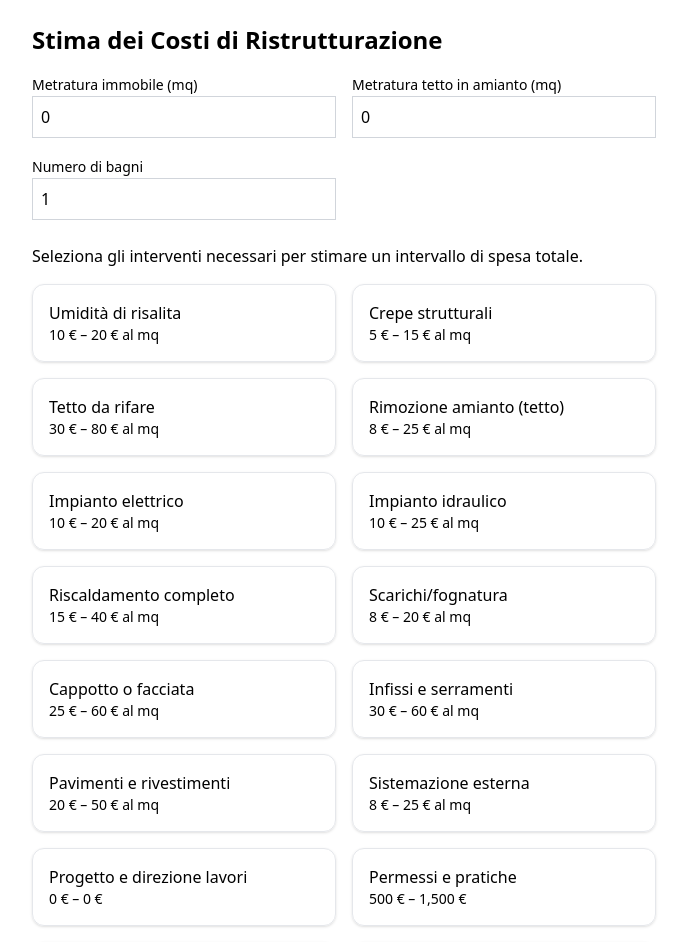
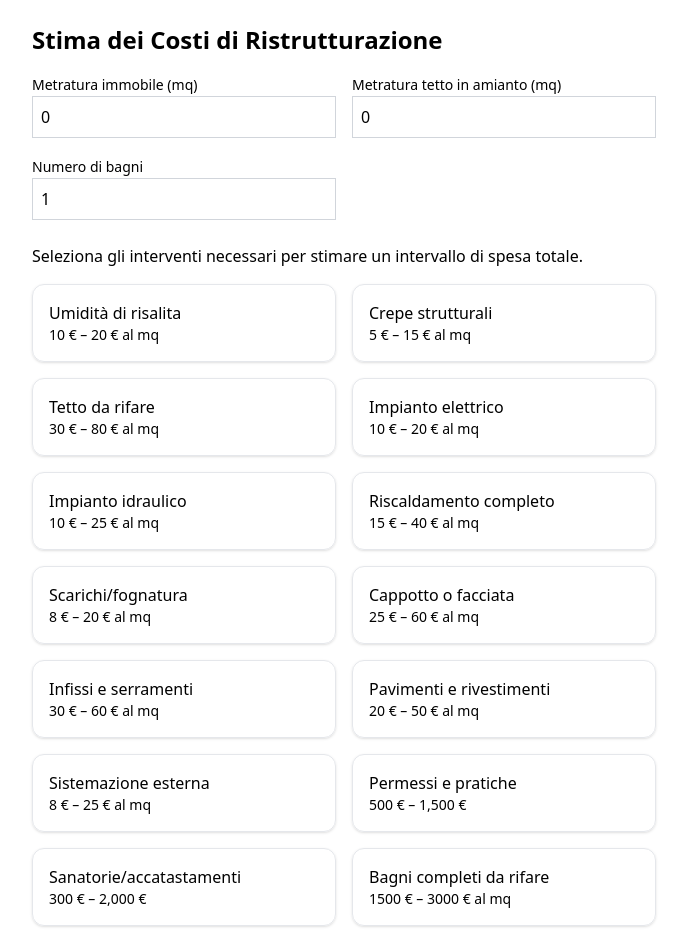
Before and after one commit to FlamingFury28/stima-costi-ristrutturazione, a React (Vite) app: page / in a window 1280 px wide. Shown: the top 942 px of the page, without its empty margins (296-983 px from the left). Built offline with nearby package versions, Linux system fonts and the light colour scheme.

Commit message:
Fix rollup/npm error for Vercel deploy

```diff
--- a/src/App.jsx
+++ b/src/App.jsx
@@ -18,7 +18,6 @@ const costItems = [
   { id: "infissi", label: "Infissi e serramenti", type: "area", min: 30, max: 60 },
   { id: "pavimenti", label: "Pavimenti e rivestimenti", type: "area", min: 20, max: 50 },
   { id: "giardino", label: "Sistemazione esterna", type: "area", min: 8, max: 25 },
-  { id: "progetto", label: "Progetto e direzione lavori", type: "fixed", min: 0, max: 0 },
   { id: "permessi", label: "Permessi e pratiche", type: "fixed", min: 500, max: 1500 },
   { id: "sanatorie", label: "Sanatorie/accatastamenti", type: "fixed", min: 300, max: 2000 },
   { id: "bagni", label: "Bagni completi da rifare", type: "bagni", min: 1500, max: 3000 },
@@ -37,21 +36,37 @@ export default function CostEstimator() {
     );
   };
 
-  const totalMin = selectedItems.reduce((sum, id) => {
-    const item = costItems.find((item) => item.id === id);
-    if (item.type === "area") return sum + item.min * area;
-    if (item.type === "amianto" && amiantoArea > 0) return sum + item.min * amiantoArea;
-    if (item.type === "bagni") return sum + item.min * numBagni;
-    return sum + item.min;
-  }, 0);
+  const computeCostDetails = () => {
+    let details = [];
+    const visibleItems = costItems.filter(
+      (item) => selectedItems.includes(item.id) || (item.id === "amianto" && amiantoArea > 0)
+    );
 
-  const totalMax = selectedItems.reduce((sum, id) => {
-    const item = costItems.find((item) => item.id === id);
-    if (item.type === "area") return sum + item.max * area;
-    if (item.type === "amianto" && amiantoArea > 0) return sum + item.max * amiantoArea;
-    if (item.type === "bagni") return sum + item.max * numBagni;
-    return sum + item.max;
-  }, 0);
+    visibleItems.forEach((item) => {
+      let min = 0;
+      let max = 0;
+      if (item.type === "area") {
+        min = item.min * area;
+        max = item.max * area;
+      } else if (item.type === "amianto") {
+        min = item.min * amiantoArea;
+        max = item.max * amiantoArea;
+      } else if (item.type === "bagni") {
+        min = item.min * numBagni;
+        max = item.max * numBagni;
+      } else {
+        min = item.min;
+        max = item.max;
+      }
+      details.push({ label: item.label, min, max });
+    });
+
+    return details;
+  };
+
+  const costDetails = computeCostDetails();
+  const totalMin = costDetails.reduce((sum, item) => sum + item.min, 0);
+  const totalMax = costDetails.reduce((sum, item) => sum + item.max, 0);
 
   const handleDownloadPDF = () => {
     if (resultRef.current) {
@@ -96,7 +111,7 @@ export default function CostEstimator() {
       </div>
       <p className="mb-4">Seleziona gli interventi necessari per stimare un intervallo di spesa totale.</p>
       <div className="grid grid-cols-1 sm:grid-cols-2 gap-4 mb-6">
-        {costItems.map((item) => (
+        {costItems.filter(item => item.id !== "amianto").map((item) => (
           <Card
             key={item.id}
             onClick={() => toggleItem(item.id)}
@@ -118,7 +133,15 @@ export default function CostEstimator() {
         ))}
       </div>
       <div ref={resultRef} className="p-4 border rounded-xl bg-gray-50 mb-4">
-        <h2 className="text-lg font-semibold mb-2">Totale stimato:</h2>
+        <h2 className="text-lg font-semibold mb-2">Dettaglio costi stimati:</h2>
+        <ul className="mb-2">
+          {costDetails.map((item, index) => (
+            <li key={index} className="text-sm">
+              {item.label}: <strong>{item.min.toLocaleString()} € – {item.max.toLocaleString()} €</strong>
+            </li>
+          ))}
+        </ul>
+        <h2 className="text-lg font-semibold mb-1">Totale stimato:</h2>
         <p className="text-xl font-bold">
           {totalMin.toLocaleString()} € – {totalMax.toLocaleString()} €
         </p>
```
